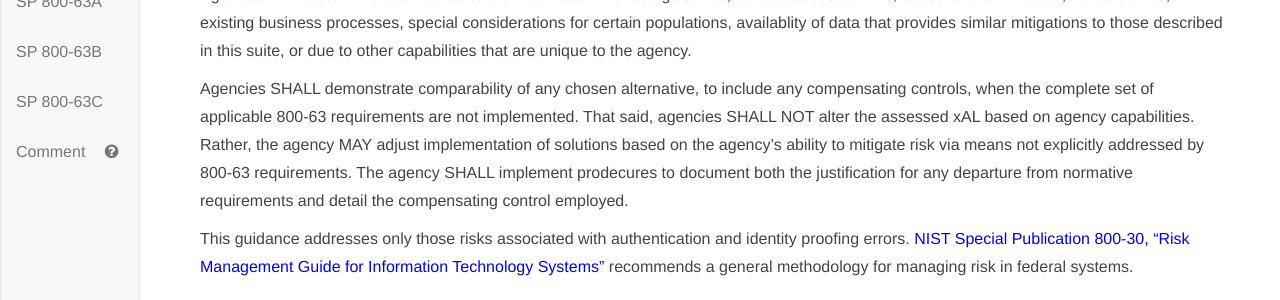
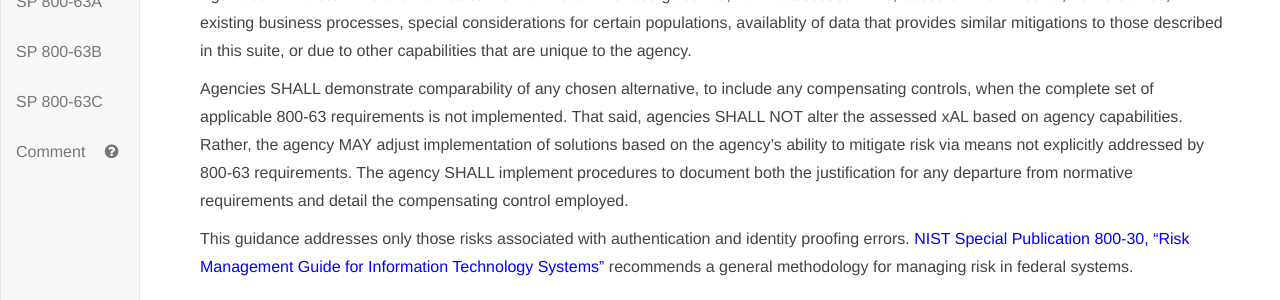
Before and after one commit to usnistgov/800-63-3, a Jekyll site: the page built from sp800-63-3/sec5_DIRM.md, in a window 1280 px wide and 900 px high, scrolled down 4773 px. Shown: the part 180-480 px from the top of the window. Built offline with Jekyll 4.4.1, drawn with Linux system fonts in a browser that asks for light colours; our own code applies the rules of GitHub Pages for plain Markdown files.

Commit message:
Pull review grammar nits

```diff
--- a/sp800-63-3/sec5_DIRM.md
+++ b/sp800-63-3/sec5_DIRM.md
@@ -139,7 +139,7 @@
 
 Agencies MAY determine alternatives to the NIST recommended guidance, for the assessed xALs, based on their mission, risk tolerance, existing business processes, special considerations for certain populations, availablity of data that provides similar mitigations to those described in this suite, or due to other capabilities that are unique to the agency.
 
-Agencies SHALL demonstrate comparability of any chosen alternative, to include any compensating controls, when the complete set of applicable 800-63 requirements are not implemented. That said, agencies SHALL NOT alter the assessed xAL based on agency capabilities. Rather, the agency MAY adjust implementation of solutions based on the agency's ability to mitigate risk via means not explicitly addressed by 800-63 requirements. The agency SHALL implement prodecures to document both the justification for any departure from normative requirements and detail the compensating control employed.
+Agencies SHALL demonstrate comparability of any chosen alternative, to include any compensating controls, when the complete set of applicable 800-63 requirements is not implemented. That said, agencies SHALL NOT alter the assessed xAL based on agency capabilities. Rather, the agency MAY adjust implementation of solutions based on the agency's ability to mitigate risk via means not explicitly addressed by 800-63 requirements. The agency SHALL implement procedures to document both the justification for any departure from normative requirements and detail the compensating control employed.
 
 This guidance addresses only those risks associated with authentication and identity proofing errors. [NIST Special Publication 800-30, "Risk Management Guide for Information Technology Systems"](#SP800-30) recommends a general methodology for managing risk in federal systems.
 
```
Also changed, not shown: sp800-63-3/sec4_model.md (+1 -1 lines).
